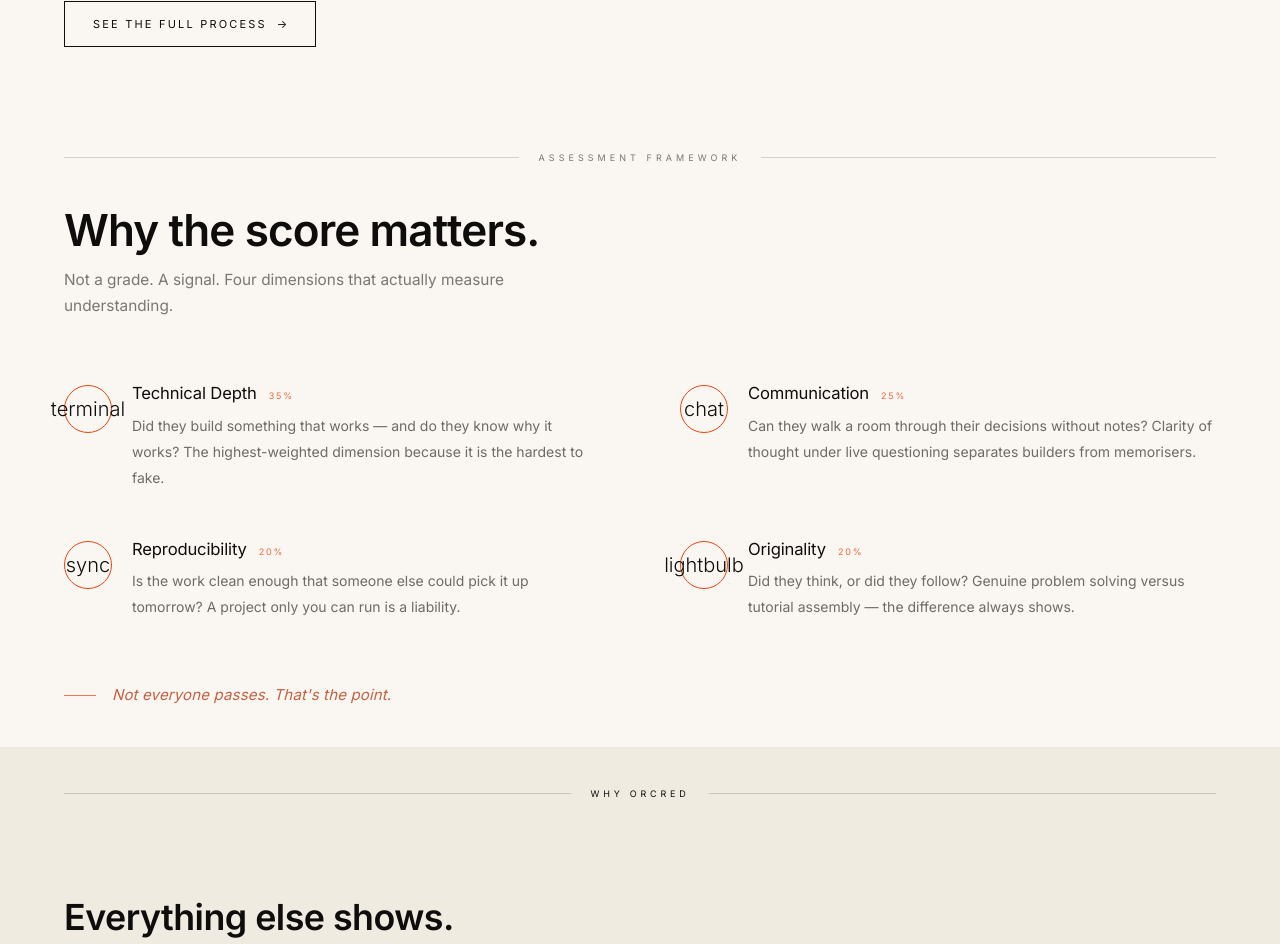
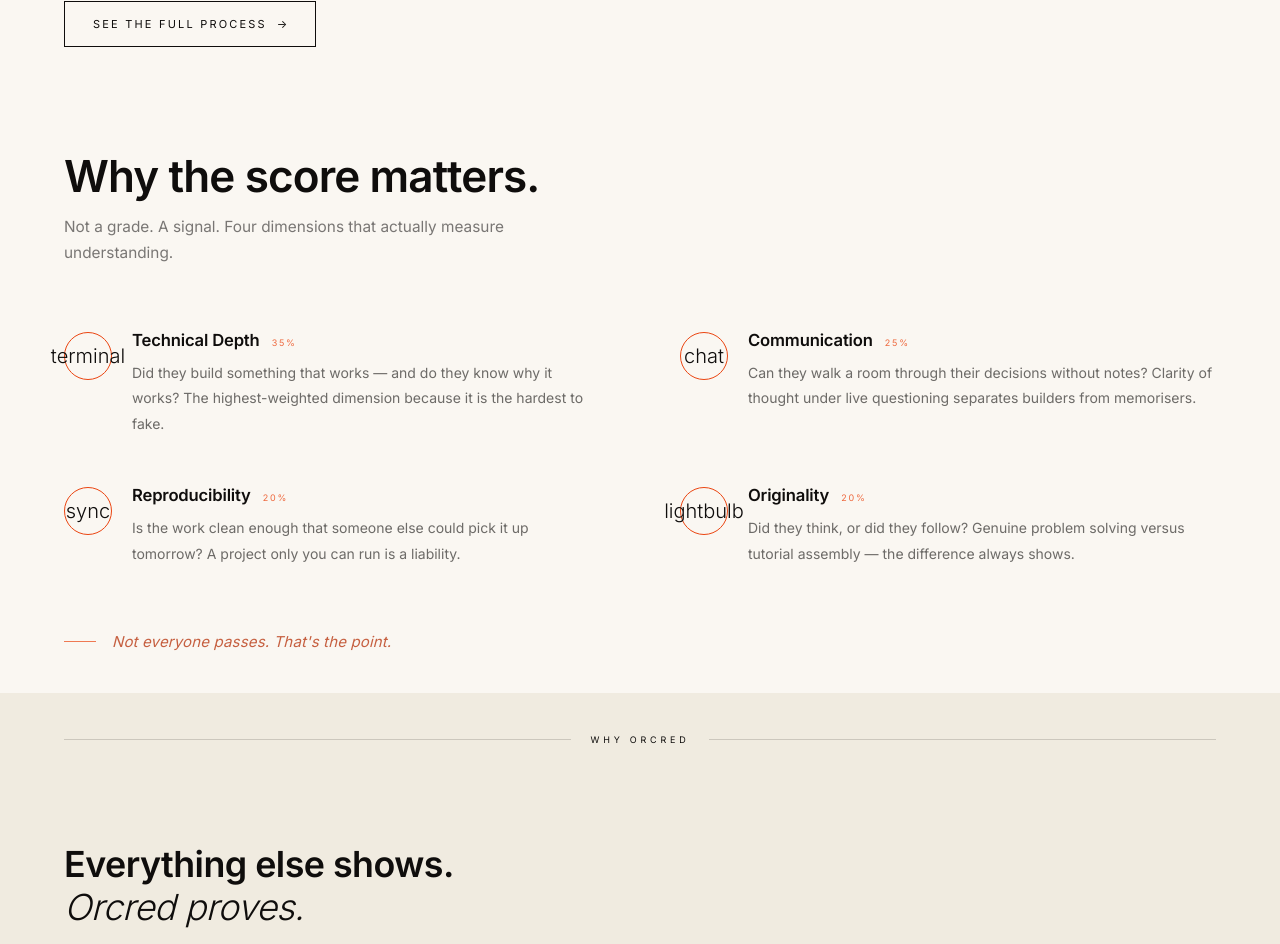
Before and after one commit to orcred-org/frontend, a Next.js app: page / in a window 1280 px wide. Shown: the part 3302-4246 px from the top of the page. Built offline with nearby package versions, Linux system fonts and the light colour scheme.

Commit message:
ScoresSection: remove eyebrow label, bump criteria title weight to 600
- Remove 'ASSESSMENT FRAMEWORK' ── rule divider
- Criteria titles: fontWeight 400 → 600 to match ProcessSection step titles

```diff
--- a/components/ScoresSection.tsx
+++ b/components/ScoresSection.tsx
@@ -43,24 +43,6 @@ export default function ScoresSection() {
       style={{ backgroundColor: "var(--bg-page)" }}
     >
       <div className="max-w-[1400px] mx-auto">
-
-        {/* Section label */}
-        <motion.div
-          className="flex items-center gap-5 mb-10"
-          initial={{ opacity: 0 }}
-          whileInView={{ opacity: 1 }}
-          viewport={{ once: true, amount: 0.5 }}
-          transition={{ duration: 1, ease: "easeOut" }}
-        >
-          <div className="flex-1 h-px" style={{ background: "var(--border)" }} />
-          <div
-            className="font-label-sm uppercase tracking-[0.45em] text-[9px]"
-            style={{ color: "var(--fg-faint)" }}
-          >
-            Assessment Framework
-          </div>
-          <div className="flex-1 h-px" style={{ background: "var(--border)" }} />
-        </motion.div>
 
         {/* Main heading */}
         <motion.div
@@ -135,7 +117,7 @@ export default function ScoresSection() {
                   <div
                     style={{
                       fontSize:      "clamp(15px, 1.3vw, 17px)",
-                      fontWeight:    400,
+                      fontWeight:    600,
                       letterSpacing: "-0.01em",
                       lineHeight:    1.3,
                       color:         "#0f0d0c",
```
